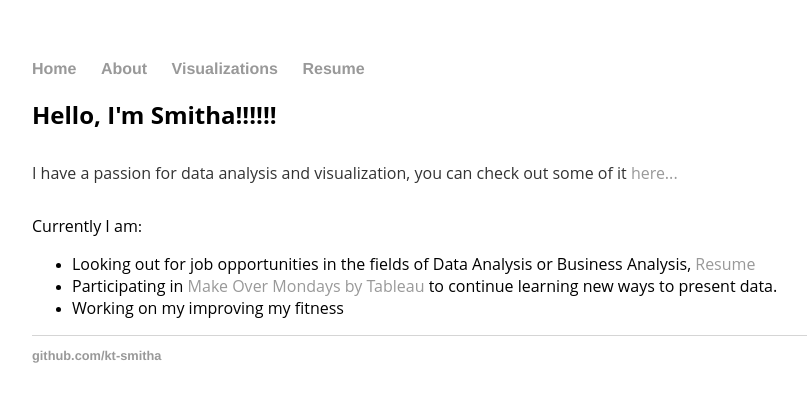
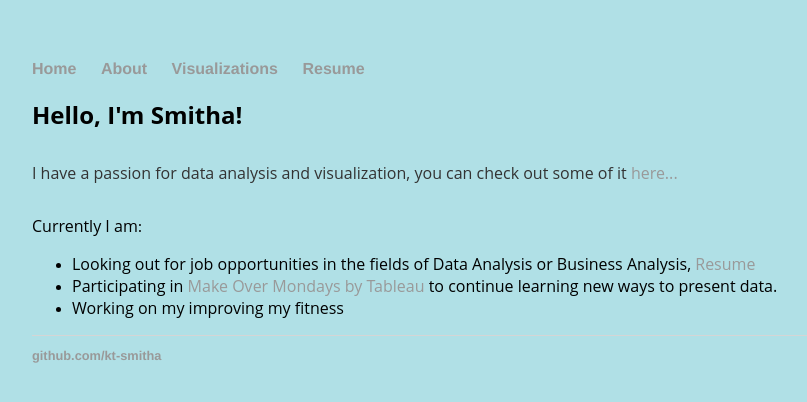
Before and after one commit to kt-smitha/kt-smitha.github.io, a Jekyll site: the page built from index.html, in a window 1280 px wide. Shown: the top 402 px of the page, without its empty margins (160-967 px from the left). Built offline with Jekyll 4.4.1, drawn with Linux system fonts in a browser that asks for light colours.

Commit message:
Update index.html

```diff
--- a/index.html
+++ b/index.html
@@ -4,12 +4,12 @@
 ---
 <head>
 <style>
-body {background-color: linear-gradient(45deg, #FFFFFF, rgb(255, 122, 89);}
+body {background-color:powderblue;}
 </style>
 </head>
 
 <div class="blurb">
-	<h2><font face = "Open Sans">Hello, I'm Smitha!!!!!!</font></h2>
+	<h2><font face = "Open Sans">Hello, I'm Smitha!</font></h2>
 	<p><font face = "Open Sans" size = 3>I have a passion for data analysis and visualization, you can check out some of it <a href="/viz">here...</a></font></p>
 
 	<div><font face = "Open Sans" size = 3>Currently I am</font>:
```
